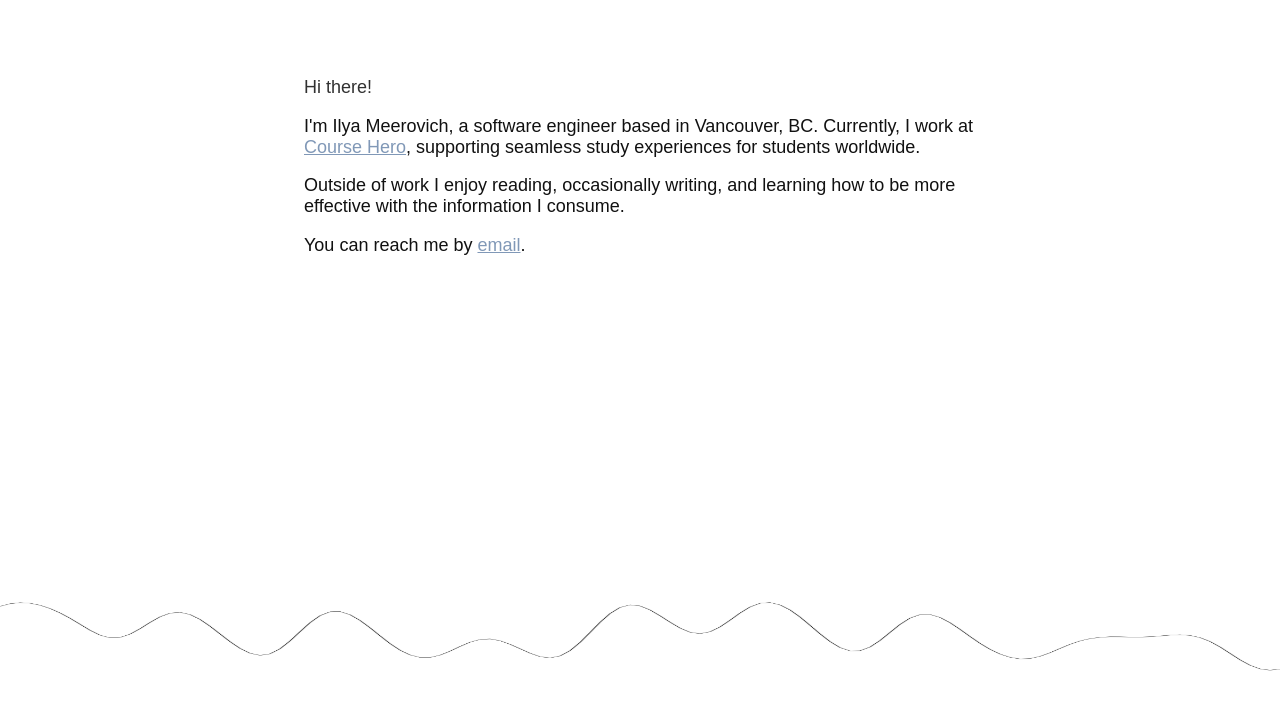
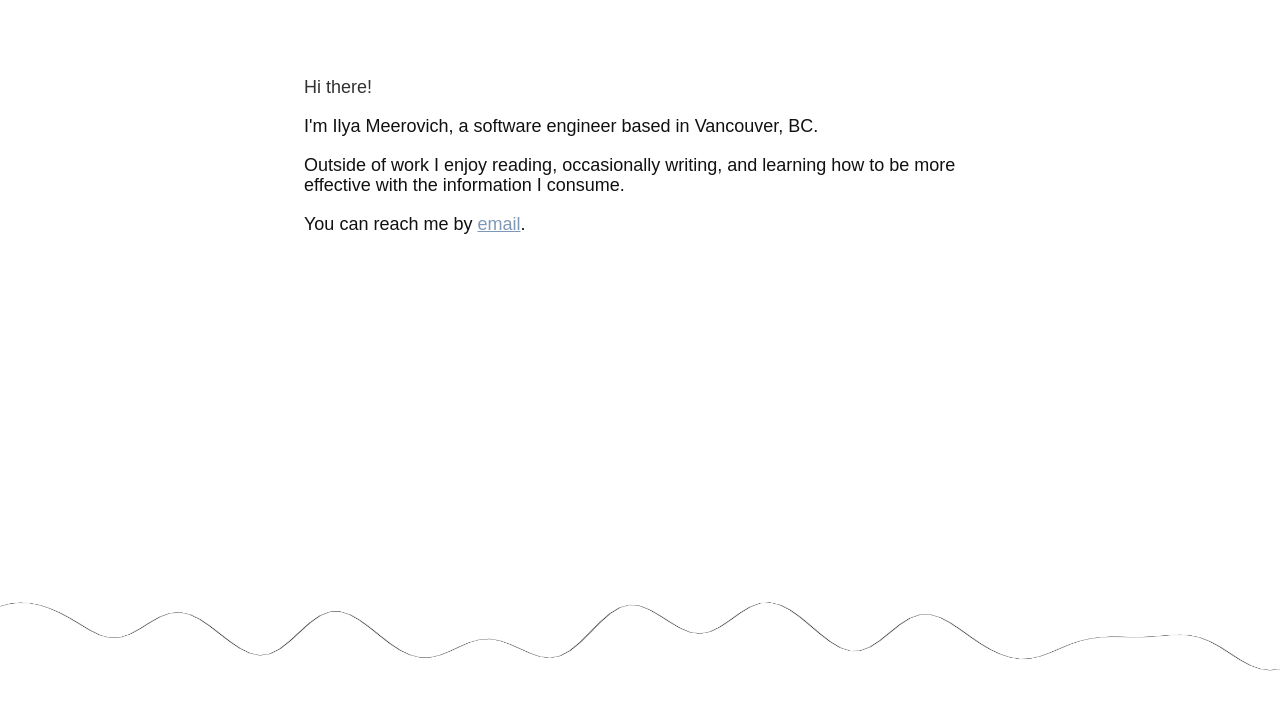
Before and after one commit to Ilya-Meer/Ilya-Meer, a Gatsby site: page / in a window 1280 px wide. Shown: the part 73-782 px from the top of the page. Built offline with nearby package versions, Linux system fonts and the light colour scheme; Gatsby itself is replaced by a stand-in of ours; a small style sheet from the web is missing.

Commit message:
fix: update bio

```diff
--- a/src/components/Bio/index.js
+++ b/src/components/Bio/index.js
@@ -10,11 +10,6 @@ const Bio = ({ colours }) => {
       <h1>Hi there!</h1>
       <p>
         I'm Ilya Meerovich, a software engineer based in Vancouver, BC.
-        Currently, I work at{' '}
-        <a target="_blank" rel="noreferrer" href="https://www.coursehero.com">
-          Course Hero
-        </a>
-        , supporting seamless study experiences for students worldwide.
       </p>
       <p>
         Outside of work I enjoy reading, occasionally writing, and learning how
```
